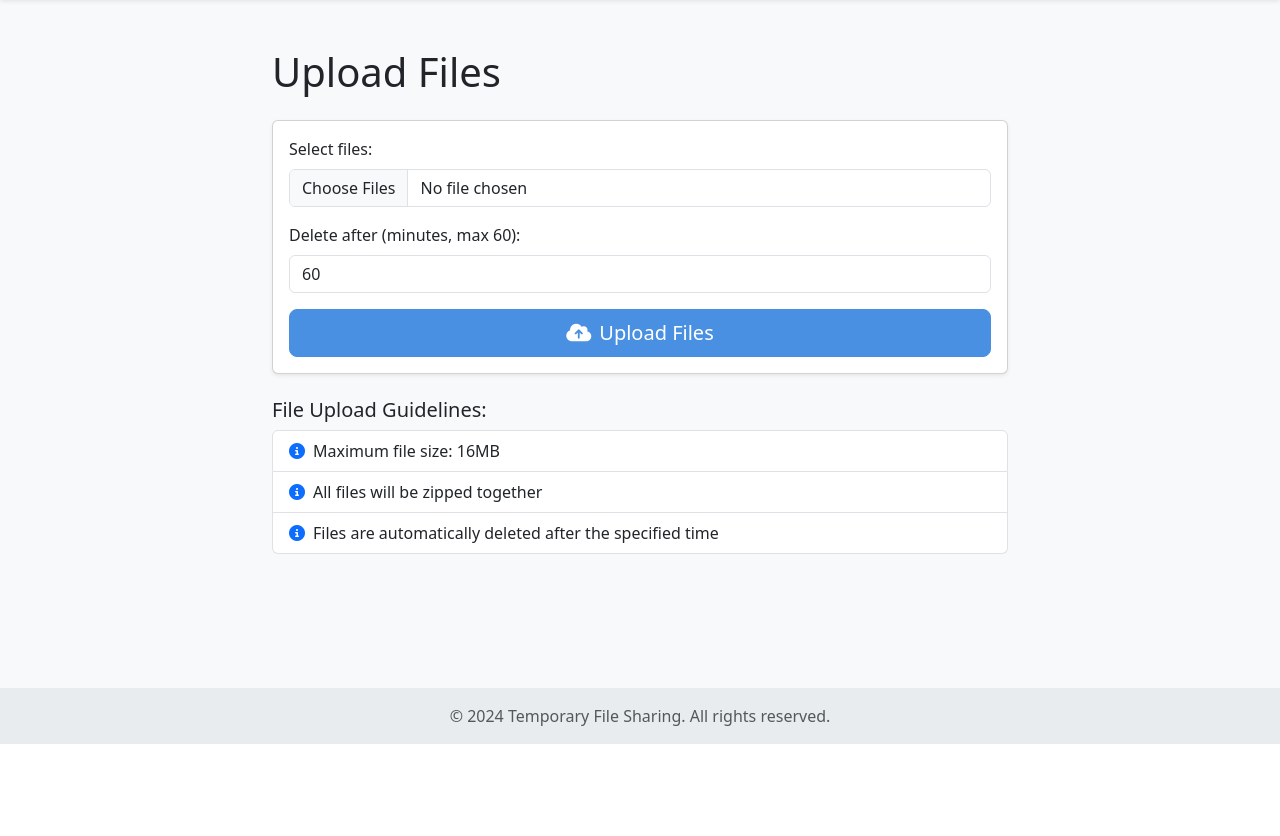
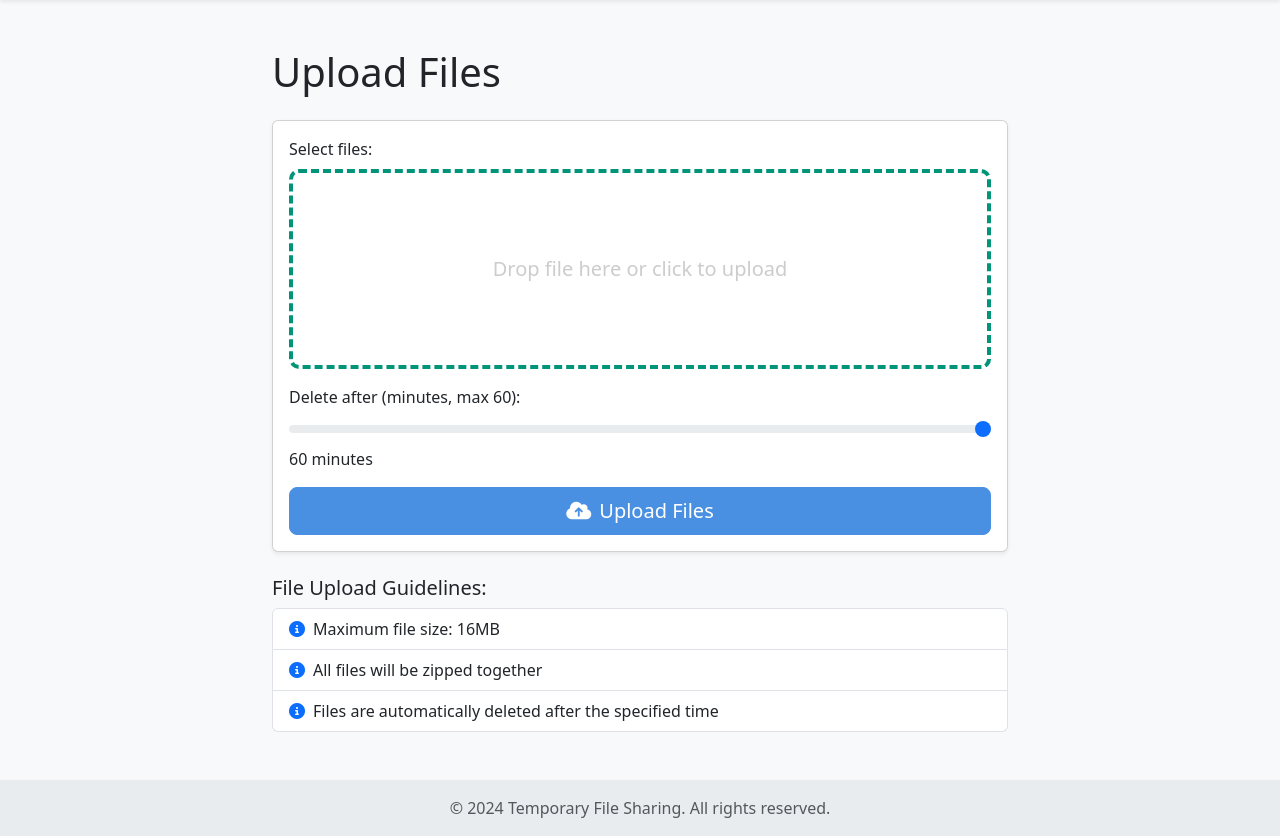
Before and after one commit to yatharthsanghvi/tempfileshare, a Flask app: page /upload in a window 1280 px wide. Shown: the part 56-892 px from the top of the page. Before the commit the page ends 800 px from the top, so only its background shows below. Run offline with Flask 3, Linux system fonts and the light colour scheme; some libraries are stand-ins or nearby versions.

Commit message:
Update upload.html

```diff
--- a/fileshare/templates/upload.html
+++ b/fileshare/templates/upload.html
@@ -2,8 +2,59 @@
 
 {% block title %}Upload - Temporary File Sharing{% endblock %}
 
+{% block extra_css %}
+<style>
+    .drop-zone {
+        max-width: 100%;
+        height: 200px;
+        padding: 25px;
+        display: flex;
+        align-items: center;
+        justify-content: center;
+        text-align: center;
+        font-weight: 500;
+        font-size: 20px;
+        cursor: pointer;
+        color: #cccccc;
+        border: 4px dashed #009578;
+        border-radius: 10px;
+    }
+
+    .drop-zone--over {
+        border-style: solid;
+    }
+
+    .drop-zone__input {
+        display: none;
+    }
+
+    .drop-zone__thumb {
+        width: 100%;
+        height: 100%;
+        border-radius: 10px;
+        overflow: hidden;
+        background-color: #cccccc;
+        background-size: cover;
+        position: relative;
+    }
+
+    .drop-zone__thumb::after {
+        content: attr(data-label);
+        position: absolute;
+        bottom: 0;
+        left: 0;
+        width: 100%;
+        padding: 5px 0;
+        color: #ffffff;
+        background: rgba(0, 0, 0, 0.75);
+        font-size: 14px;
+        text-align: center;
+    }
+</style>
+{% endblock %}
+
 {% block content %}
-<div class="row justify-content-center">
+<div class="row justify-content-center animate__animated animate__fadeIn">
     <div class="col-md-8">
         <h1 class="mb-4">Upload Files</h1>
         <div class="card shadow-sm">
@@ -11,13 +62,17 @@
                 <form action="{{ url_for('upload_file') }}" method="post" enctype="multipart/form-data" id="uploadForm">
                     <div class="mb-3">
                         <label for="fileInput" class="form-label">Select files:</label>
-                        <input type="file" class="form-control" id="fileInput" name="file" multiple required>
+                        <div class="drop-zone">
+                            <span class="drop-zone__prompt">Drop file here or click to upload</span>
+                            <input type="file" name="file" class="drop-zone__input" id="fileInput" multiple required>
+                        </div>
+                        <div id="fileList" class="mt-2"></div>
                         <div class="invalid-feedback">Please select at least one file to upload.</div>
                     </div>
                     <div class="mb-3">
                         <label for="deleteAfter" class="form-label">Delete after (minutes, max 60):</label>
-                        <input type="number" class="form-control" id="deleteAfter" name="delete_after" min="1" max="60" value="60" required>
-                        <div class="invalid-feedback">Please enter a valid time between 1 and 60 minutes.</div>
+                        <input type="range" class="form-range" id="deleteAfter" name="delete_after" min="1" max="60" value="60" required>
+                        <output for="deleteAfter" id="deleteAfterOutput">60</output> minutes
                     </div>
                     <div class="d-grid">
                         <button type="submit" class="btn btn-primary btn-lg">
@@ -28,7 +83,7 @@
             </div>
         </div>
 
-        <div class="mt-4">
+        <div class="mt-4 animate-on-scroll">
             <h5>File Upload Guidelines:</h5>
             <ul class="list-group">
                 <li class="list-group-item"><i class="fas fa-info-circle me-2 text-primary"></i>Maximum file size: 16MB</li>
@@ -42,6 +97,81 @@
 
 {% block scripts %}
 <script>
+document.querySelectorAll(".drop-zone__input").forEach((inputElement) => {
+  const dropZoneElement = inputElement.closest(".drop-zone");
+
+  dropZoneElement.addEventListener("click", (e) => {
+    inputElement.click();
+  });
+
+  inputElement.addEventListener("change", (e) => {
+    if (inputElement.files.length) {
+      updateThumbnail(dropZoneElement, inputElement.files[0]);
+      updateFileList(inputElement.files);
+    }
+  });
+
+  dropZoneElement.addEventListener("dragover", (e) => {
+    e.preventDefault();
+    dropZoneElement.classList.add("drop-zone--over");
+  });
+
+  ["dragleave", "dragend"].forEach((type) => {
+    dropZoneElement.addEventListener(type, (e) => {
+      dropZoneElement.classList.remove("drop-zone--over");
+    });
+  });
+
+  dropZoneElement.addEventListener("drop", (e) => {
+    e.preventDefault();
+    if (e.dataTransfer.files.length) {
+      inputElement.files = e.dataTransfer.files;
+      updateThumbnail(dropZoneElement, e.dataTransfer.files[0]);
+      updateFileList(e.dataTransfer.files);
+    }
+    dropZoneElement.classList.remove("drop-zone--over");
+  });
+});
+
+function updateThumbnail(dropZoneElement, file) {
+  let thumbnailElement = dropZoneElement.querySelector(".drop-zone__thumb");
+  if (dropZoneElement.querySelector(".drop-zone__prompt")) {
+    dropZoneElement.querySelector(".drop-zone__prompt").remove();
+  }
+  if (!thumbnailElement) {
+    thumbnailElement = document.createElement("div");
+    thumbnailElement.classList.add("drop-zone__thumb");
+    dropZoneElement.appendChild(thumbnailElement);
+  }
+  thumbnailElement.dataset.label = file.name;
+  if (file.type.startsWith("image/")) {
+    const reader = new FileReader();
+    reader.readAsDataURL(file);
+    reader.onload = () => {
+      thumbnailElement.style.backgroundImage = `url('${reader.result}')`;
+    };
+  } else {
+    thumbnailElement.style.backgroundImage = null;
+  }
+}
+
+function updateFileList(files) {
+  const fileList = document.getElementById('fileList');
+  fileList.innerHTML = '';
+  for (let i = 0; i < files.length; i++) {
+    const fileItem = document.createElement('div');
+    fileItem.classList.add('alert', 'alert-info', 'mt-2');
+    fileItem.innerHTML = `<i class="fas fa-file me-2"></i>${files[i].name}`;
+    fileList.appendChild(fileItem);
+  }
+}
+
+const deleteAfterSlider = document.getElementById('deleteAfter');
+const deleteAfterOutput = document.getElementById('deleteAfterOutput');
+deleteAfterSlider.addEventListener('input', function() {
+  deleteAfterOutput.textContent = this.value;
+});
+
 (function () {
   'use strict'
   var form = document.getElementById('uploadForm')
```
Lines whose indentation alone changed are shown as unchanged.
